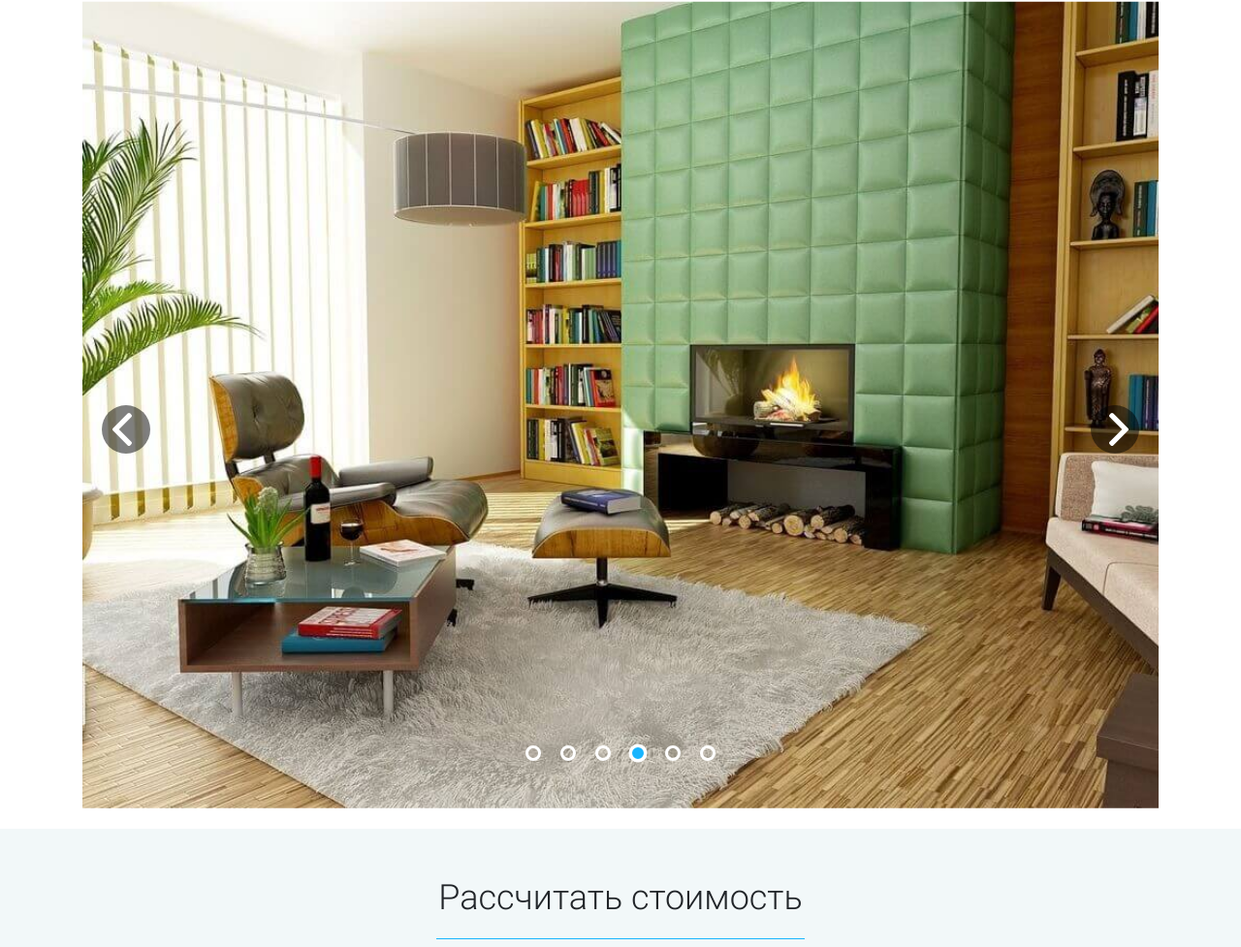
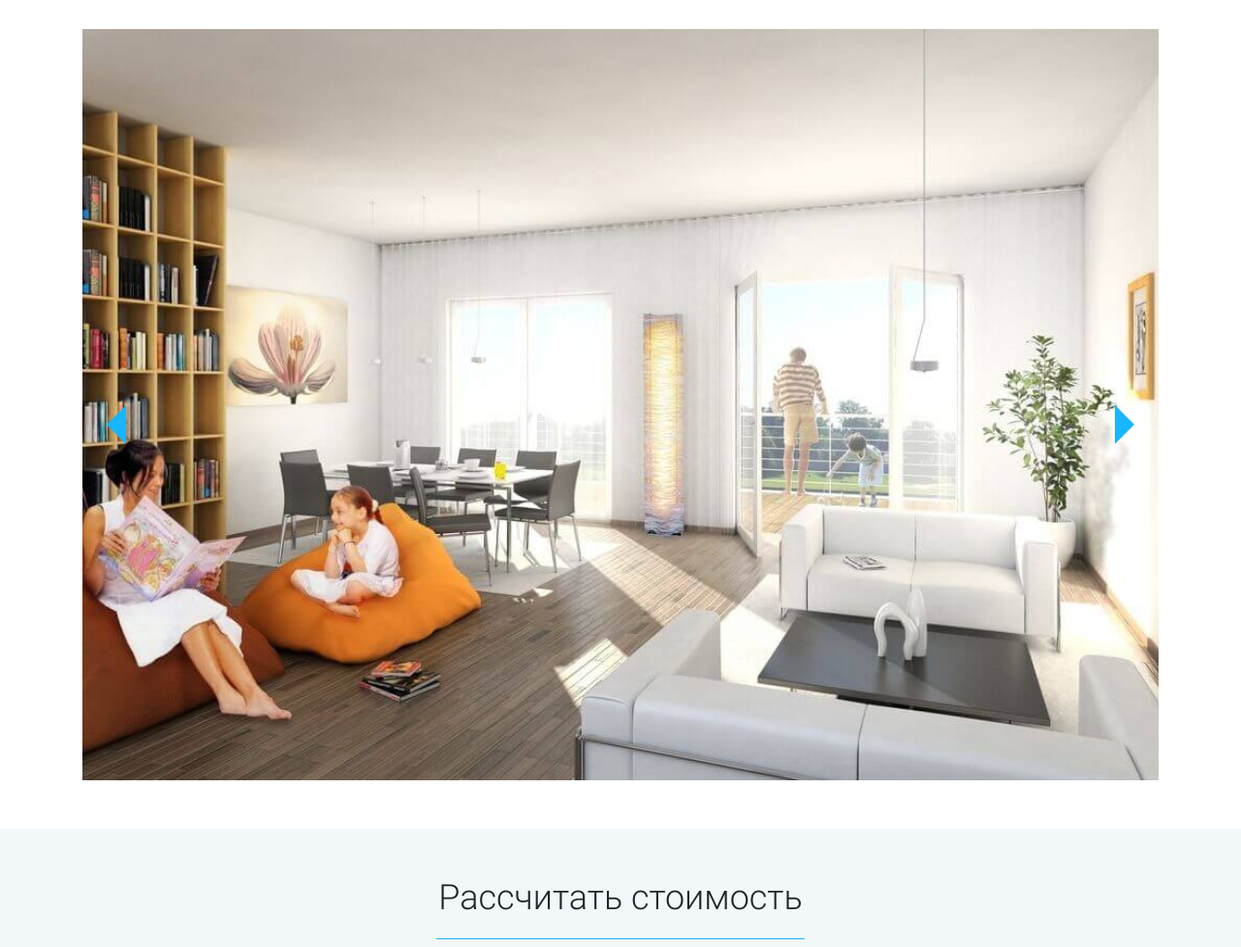
Before and after one commit to hwnd1982/3dGlo, a website built with webpack: page index.html in a window 1280 px wide. Shown: the part 1536-2513 px from the top of the page at 97% size. Built offline with nearby package versions, Linux system fonts and the light colour scheme.

Commit message:
feat (.all): Additional task is completed

```diff
--- a/index.html
+++ b/index.html
@@ -162,18 +162,16 @@
       <div class="container">
         <h2>Портфолио</h2>
         <div class="underline"></div>
+        <div class="portfolio-slider">
           <ul class="portfolio-content" id="all-progects">
-          <li class="portfolio-item portfolio-item-active">
-            <img src="images/portfilio/portfolio-01.jpg" alt="portfolio" />
-          </li>
+            <li class="portfolio-item"><img src="images/portfilio/portfolio-01.jpg" alt="portfolio" /></li>
             <li class="portfolio-item"><img src="images/portfilio/portfolio-04.jpg" alt="portfolio" /></li>
             <li class="portfolio-item"><img src="images/portfilio/portfolio-06.jpg" alt="portfolio" /></li>
             <li class="portfolio-item"><img src="images/portfilio/portfolio-07.jpg" alt="portfolio" /></li>
             <li class="portfolio-item"><img src="images/portfilio/portfolio-08.jpg" alt="portfolio" /></li>
             <li class="portfolio-item"><img src="images/portfilio/portfolio-10.jpg" alt="portfolio" /></li>
-          <a href="#" class="portfolio-btn prev" id="arrow-left"></a>
-          <a href="#" class="portfolio-btn next" id="arrow-right"></a>
           </ul>
+        </div>
       </div>
     </div>
 
--- a/package.json
+++ b/package.json
@@ -5,7 +5,7 @@
   "main": "index.js",
   "scripts": {
     "build": "webpack --config webpack.prod.config.js",
-    "dev": "webpack --config webpack.dev.config.js"
+    "dev": "webpack --config webpack.dev.config.js --watch"
   },
   "repository": {
     "type": "git",
--- a/src/index.js
+++ b/src/index.js
@@ -2,7 +2,7 @@ import countTimer from './modules/countTimer';
 import toggleMenu from './modules/toggleMenu';
 import togglePopUp from './modules/togglePopUp';
 import tabs from './modules/tabs';
-import slider from './modules/slider';
+import SliderCarousel from './modules/SliderCarousel ';
 import switchTeamPhoto from './modules/switchTeamPhoto';
 import formInputHandler from './modules/formInputHandler';
 import calcHandler from './modules/calcHandler';
@@ -19,7 +19,14 @@ togglePopUp();
 // tabs
 tabs();
 // slider
-slider();
+const slider = new SliderCarousel({
+  main: '.portfolio-slider',
+  wrap: '.portfolio-content',
+  loop: false,
+  position: 0,
+  slidesToShow: 1
+});
+slider.init();
 // switchTeamPhoto
 switchTeamPhoto();
 // formInputHandler
--- /dev/null
+++ b/src/modules/SliderCarousel .js
@@ -0,0 +1,138 @@
+class SliderCarousel {
+  constructor({ main, wrap, next, prev, slide, loop = false, position = 0, slidesToShow = 3, responsive = [] }) {
+    this.main = document.querySelector(main);
+    this.wrap = document.querySelector(wrap);
+    this.next = document.querySelector(next);
+    this.prev = document.querySelector(prev);
+    this.slidesToShow = slidesToShow;
+    this.responsive = responsive;
+    this.slides = slide ? [...document.querySelectorAll(slide)] : [...this.wrap.children];
+    this.options = {
+      position,
+      loop,
+      widthSlide: Math.floor(100 / this.slidesToShow),
+      maxPosition: this.slides.length - this.slidesToShow
+    };
+  }
+  init() {
+    this.addGloClass();
+    this.addStyle();
+
+    if (!this.next || !this.prev) {
+      this.addArrow();
+    }
+    this.controlSlider();
+    if (this.responsive) {
+      this.responsiveInit();
+    }
+  }
+  addGloClass() {
+    this.main.classList.add('glo-slider');
+    this.wrap.classList.add('glo-slider__wrap');
+    this.slides.forEach(item => item.classList.add('glo-slider__item'));
+  }
+  addStyle() {
+    const style =  document.getElementById('glo-slider-style') || document.createElement('style');
+
+    style.id = 'glo-slider-style';
+    document.body.append(style);
+    style.textContent =
+      ` .glo-slider {
+          overflow: hidden !important;
+          position: relative !important;
+        }
+        .glo-slider__wrap {
+          display: flex !important;
+          width: 100% !important;
+          transition: transform 0.5s !important;
+          will-change: transform !important;
+        }
+        .glo-slider__item {
+          flex: 0 0 ${this.options.widthSlide}% !important;
+          margin: auto 0 !important;
+          position: static !important;
+          transform: translate(0, 0) !important;
+          width: 100% !important;
+          transition: none !important;
+          opacity: 1 !important;
+        }
+        .glo-slider__next,
+        .glo-slider__prev {
+          position: absolute;
+          top: 50%;
+          border: 20px solid transparent;
+          background: transparent;
+          cursor: pointer;
+        }
+        .glo-slider__next {
+          right: 5px;
+          border-left-color: #19b5fe;
+        }
+        .glo-slider__prev {
+          left: 5px;
+          border-right-color: #19b5fe;
+        }
+      `;
+  }
+  controlSlider() {
+    this.prev.addEventListener('click', event => this.prevSlide(event));
+    this.next.addEventListener('click', event => this.nextSlide(event));
+  }
+  nextSlide(event) {
+    event.preventDefault();
+    if (this.options.loop || (this.options.position < this.options.maxPosition)) {
+      ++this.options.position;
+      if (this.options.position > this.options.maxPosition) {
+        this.options.position = 0;
+      }
+      this.wrap.style.transform = `translateX(-${this.options.position * this.options.widthSlide}%)`;
+    }
+  }
+  prevSlide(event) {
+    event.preventDefault();
+    console.log('prev');
+    if (this.options.loop || this.options.position > 0) {
+      --this.options.position;
+      if (this.options.position < 0) {
+        this.options.position = this.options.maxPosition;
+      }
+      this.wrap.style.transform = `translateX(-${this.options.position * this.options.widthSlide}%)`;
+    }
+  }
+  addArrow() {
+    console.log('!!!');
+    this.prev = document.createElement('div');
+    this.next = document.createElement('div');
+    this.prev.className = 'glo-slider__prev';
+    this.next.className = 'glo-slider__next';
+    this.main.append(this.prev);
+    this.main.append(this.next);
+  }
+  responsiveInit() {
+    const
+      slidersToShowDefault = this.slidesToShow,
+      allResponse = this.responsive.map(item => item.breakpoint),
+      maxResponse = Math.max(...allResponse),
+      checkResponse = () => {
+        const widthWindow = document.documentElement.clientWidth;
+
+        if (widthWindow < maxResponse) {
+          allResponse.forEach((item, index) => {
+            if (widthWindow < allResponse[index]) {
+              this.slidesToShow = this.responsive[index];
+              this.options.widthSlide = Math.floor(100 / this.slidesToShow);
+              this.addStyle();
+            }
+          });
+        } else {
+          this.slidesToShow = slidersToShowDefault;
+          this.options.widthSlide = Math.floor(100 / this.slidesToShow);
+          this.addStyle();
+        }
+      };
+    checkResponse();
+    document.addEventListener('resize', checkResponse);
+  }
+}
+
+export default SliderCarousel;
--- a/src/modules/slider.js
+++ /dev/null
@@ -1,63 +0,0 @@
-const slider = () => {
-  let
-    currentSlide = 0,
-    interval;
-  const
-    slider = document.querySelector('.portfolio-content'),
-    slides = slider.querySelectorAll('.portfolio-item'),
-    createPagination = (slider, slides) => {
-      const dotsList = slider.appendChild(document.createElement('ul'));
-
-      dotsList.classList.add('portfolio-dots');
-      slides.forEach((elem, index) =>
-        (dotsList.innerHTML += `<li class="dot${!index ? ' dot-active' : ''}" id="dot${index}""></li>`));
-      return dotsList.querySelectorAll('.dot');
-    },
-    dots = createPagination(slider, slides),
-    prevSlide = (elem, index, strClass) => {
-      elem[index].classList.remove(strClass);
-    },
-    nextSlide = (elem, index, strClass) => {
-      elem[index].classList.add(strClass);
-    },
-    autoPlaySlider = () => {
-      prevSlide(slides, currentSlide, 'portfolio-item-active');
-      prevSlide(dots, currentSlide, 'dot-active');
-      currentSlide = currentSlide < slides.length - 1 ? ++currentSlide : 0;
-      nextSlide(slides, currentSlide, 'portfolio-item-active');
-      nextSlide(dots, currentSlide, 'dot-active');
-    },
-    startSlider = (time = 3000) => {
-      interval = setInterval(autoPlaySlider, time);
-    },
-    stopSlider = () => {
-      clearInterval(interval);
-    };
-
-  // handling a click on controls
-  slider.addEventListener('click', event => {
-    const target = event.target;
-
-    if (!target.matches('.portfolio-btn, .dot')) {
-      return;
-    }
-    event.preventDefault();
-    prevSlide(slides, currentSlide, 'portfolio-item-active');
-    prevSlide(dots, currentSlide, 'dot-active');
-    target.matches('#arrow-right') ? currentSlide = currentSlide < slides.length - 1 ? ++currentSlide : 0 : null;
-    target.matches('#arrow-left') ? currentSlide = currentSlide > 0 ? --currentSlide : slides.length - 1 : null;
-    target.matches('.dot') ? currentSlide = +target.id.slice(3) : null;
-    nextSlide(slides, currentSlide, 'portfolio-item-active');
-    nextSlide(dots, currentSlide, 'dot-active');
-  });
-  // autoPlay blocking
-  slider.addEventListener('mouseover', event =>
-    (event.target.matches('.portfolio-btn, .dot') ? stopSlider() : null));
-  // autoPlay restart
-  slider.addEventListener('mouseout', event =>
-    (event.target.matches('.portfolio-btn, .dot') ? startSlider(1500) : null));
-
-  startSlider(1500);
-};
-
-export default slider;
```
Also changed, not shown: dist/dev-bundle.js. Lines whose indentation alone changed are shown as unchanged.
